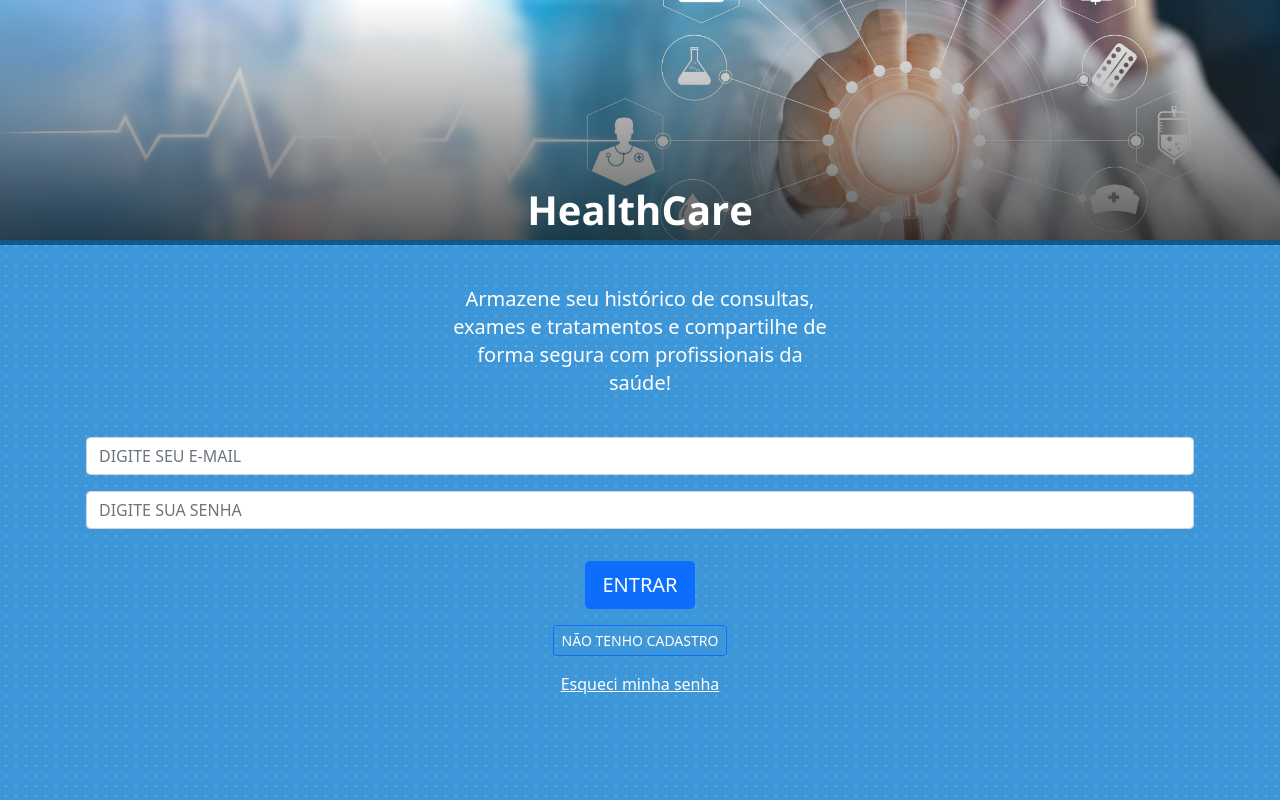
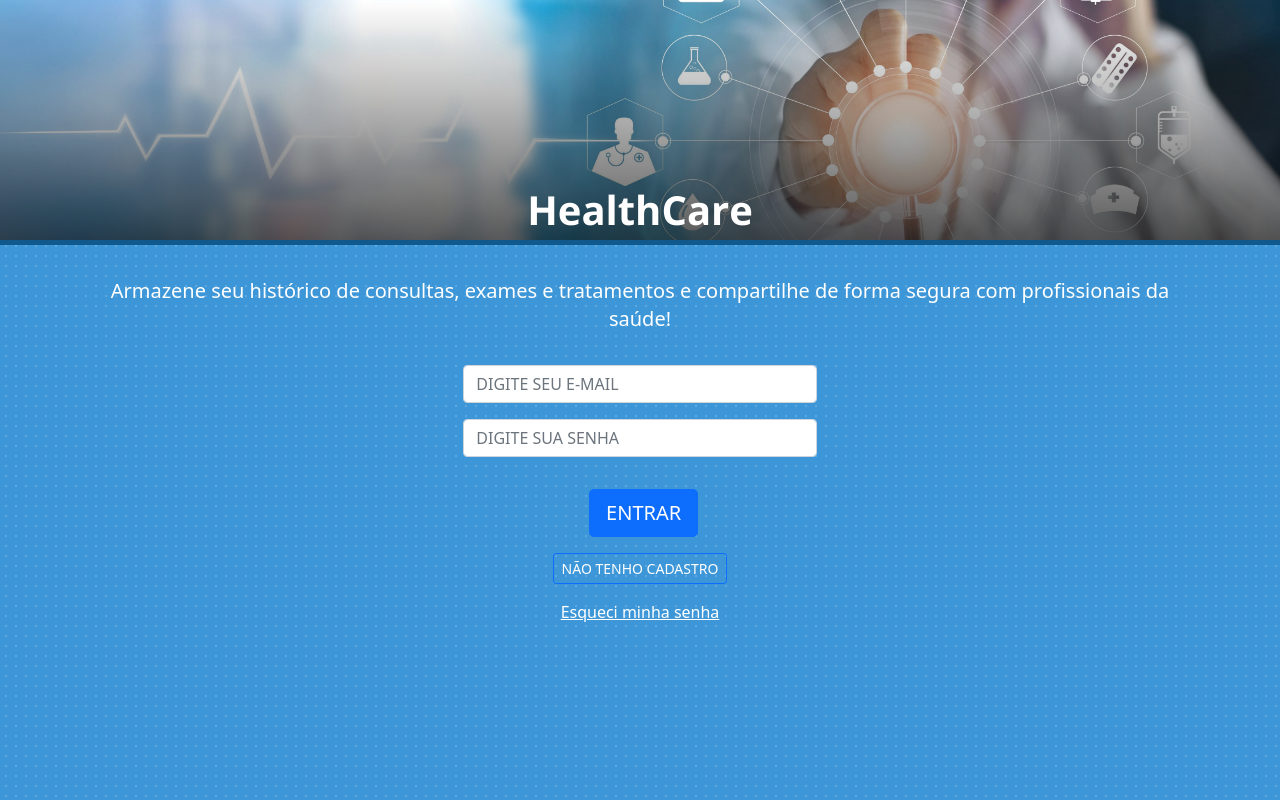
Before and after one commit to e-bruns/health-care-app, a React (Create React App) app: page / in a window 1280 px wide. Built offline with nearby package versions, Linux system fonts and the light colour scheme.

Commit message:
fix align text header in screen login

```diff
--- a/src/screens/LoginScreen.css
+++ b/src/screens/LoginScreen.css
@@ -19,7 +19,6 @@
 
 .textLogin{
   font-size: 20px!important;
-  width: 437px;
   margin: auto;
   font-weight: 400!important;
   line-height: 28px;
--- a/src/screens/LoginScreen.js
+++ b/src/screens/LoginScreen.js
@@ -8,6 +8,7 @@ import { login } from "../features/userSlice";
 import authService from "../services/auth";
 
 import "./LoginScreen.css";
+import { Col, Row } from "react-bootstrap";
 
 function LoginScreen() {
   const navigate = useNavigate();
@@ -44,12 +45,17 @@ function LoginScreen() {
       <div className="hrHomeHeader"></div>
 
       <div className="container p-3">
-        <p className="text-center text-white p-4 textLogin">
+        <Row className="justify-content-center">
+          <Col xs={12}>
+            <p className="text-center text-white p-3 textLogin">
               Armazene seu histórico de consultas, exames e tratamentos e
               compartilhe de forma segura com profissionais da saúde!
             </p>
+          </Col>
+        </Row>
 
-        <div align="center">
+        <Row className="justify-content-center">
+          <Col xs={12} md={4}>
             <Formik
               initialValues={{
                 email: "",
@@ -126,19 +132,24 @@ function LoginScreen() {
                         )}
                       </div>
                     </div>
+
+                    <Row className="justify-content-center">
+                      <Col xs={4} md={4}>
                         <button
                           type="submit"
                           disabled={isSubmitting}
-                    className="mt-3 btn btn-lg btn-primary form-size"
+                          className="mt-3 btn btn-lg btn-primary"
                         >
                           {loading ? "Entrando..." : "ENTRAR"}
                         </button>
+                      </Col>
+                    </Row>
                   </form>
                 );
               }}
             </Formik>
 
-          <div className="mt-3">
+            <div className="mt-3 text-center">
               <a
                 href="/register"
                 className="btn btn-sm btn-outline-primary text-white form-size"
@@ -146,16 +157,13 @@ function LoginScreen() {
                 NÃO TENHO CADASTRO
               </a>
             </div>
-          <div className="mt-3">
-            <Link
-              className="text-white form-size"
-              to="forgot"
-            >
+            <div className="mt-3 text-center">
+              <Link className="text-white form-size" to="forgot">
                 Esqueci minha senha
               </Link>
             </div>
-
-        </div>
+          </Col>
+        </Row>
       </div>
     </>
   );
--- a/src/screens/home/index.js
+++ b/src/screens/home/index.js
@@ -22,7 +22,7 @@ function HomeScreen() {
   return (
     <div>
       <MenuHeaderMain />
-      <div className="CardLast_Group">
+      <div className="CardLast_Group p-3">
         <CardLast title="Últimas consultas" lasts={medical_appointments} url="appointment" />
         <CardLast title="Últimos exames" lasts={exams} url="exam" />
         <CardLast title="Últimos tratamentos" lasts={treatments} url="treatment" />
```
Lines whose indentation alone changed are shown as unchanged.
